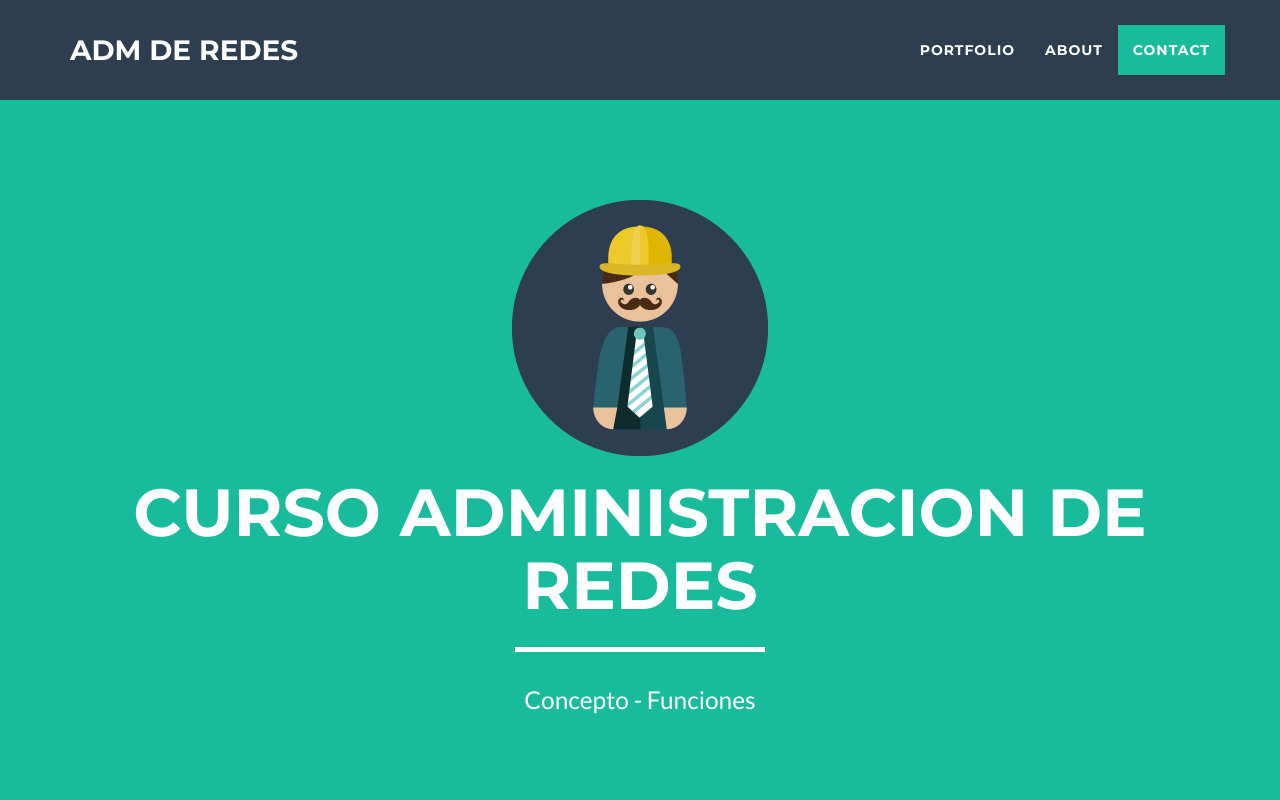
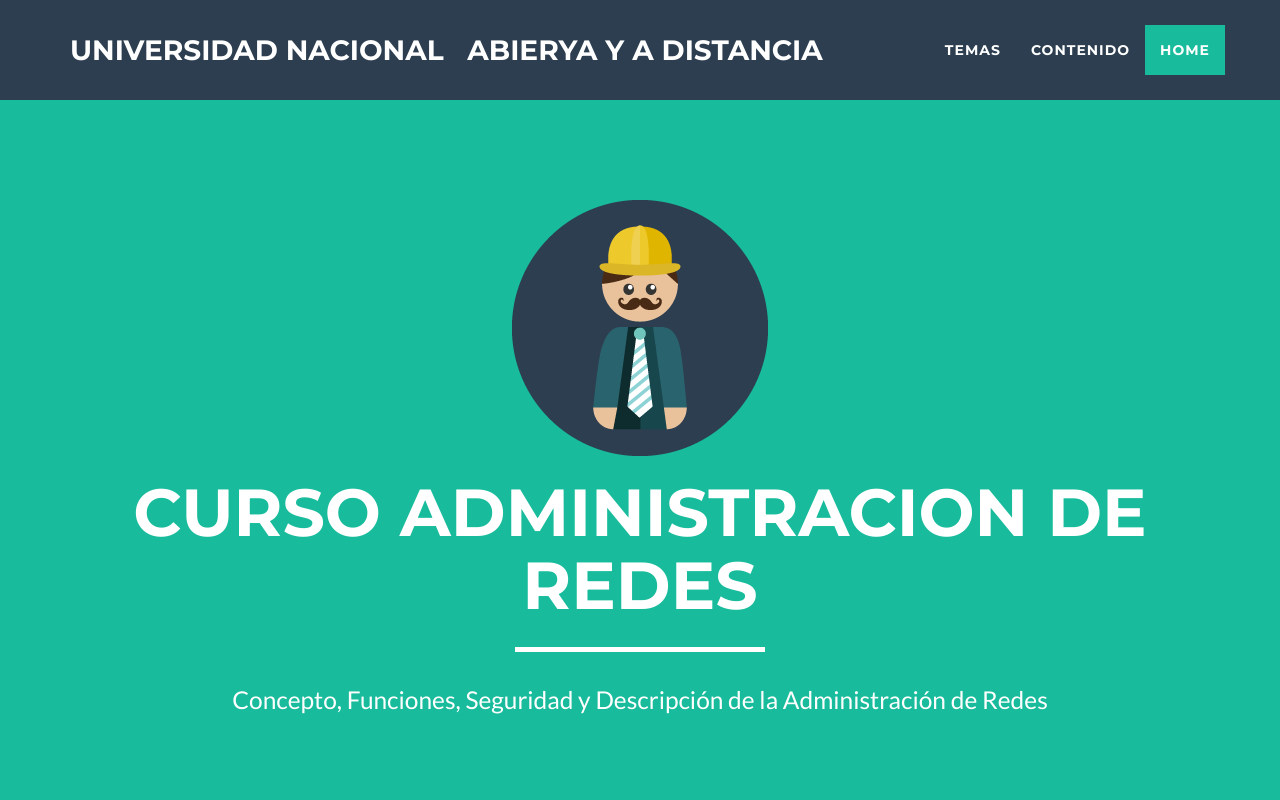
Before and after one commit to Sune29/Dise-oSitiosWeb, a website: page index.html in a window 1280 px wide. Shown: the top 800 px of the page. Drawn offline with nearby package versions, Linux system fonts and the light colour scheme.

Commit message:
Update index.html

```diff
--- a/index.html
+++ b/index.html
@@ -42,7 +42,7 @@
                 <button type="button" class="navbar-toggle" data-toggle="collapse" data-target="#bs-example-navbar-collapse-1">
                     <span class="sr-only">Toggle navigation</span> Menu <i class="fa fa-bars"></i>
                 </button>
-                <a class="navbar-brand" href="#page-top">ADM DE REDES</a>
+                <a class="navbar-brand" href="#page-top">UNIVERSIDAD NACIONAL &nbsp; ABIERYA Y A DISTANCIA</a>
             </div>
 
             <!-- Collect the nav links, forms, and other content for toggling -->
@@ -52,13 +52,13 @@
                         <a href="#page-top"></a>
                     </li>
                     <li class="page-scroll">
-                        <a href="#portfolio">Portfolio</a>
+                        <a href="#portfolio">Temas</a>
                     </li>
                     <li class="page-scroll">
-                        <a href="#about">About</a>
+                        <a href="#about">Contenido</a>
                     </li>
                     <li class="page-scroll">
-                        <a href="#contact">Contact</a>
+                        <a href="#contact">Home</a>
                     </li>
                 </ul>
             </div>
@@ -76,7 +76,7 @@
                     <div class="intro-text">
                         <h1 class="name">CURSO ADMINISTRACION DE REDES</h1>
                         <hr class="star-light">
-                        <span class="skills"> Concepto - Funciones</span>
+                        <span class="skills"> Concepto, Funciones, Seguridad y Descripción de la Administración de Redes</span>
                     </div>
                 </div>
             </div>
```
